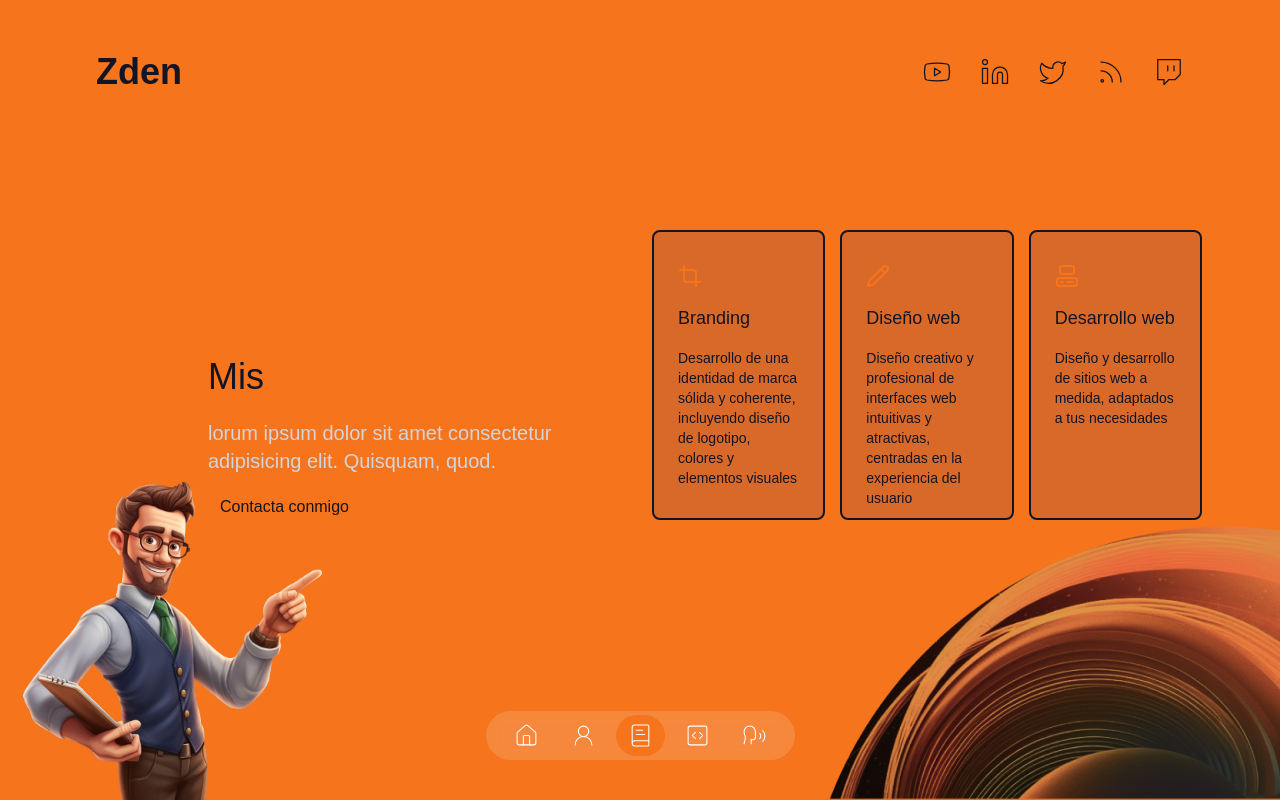
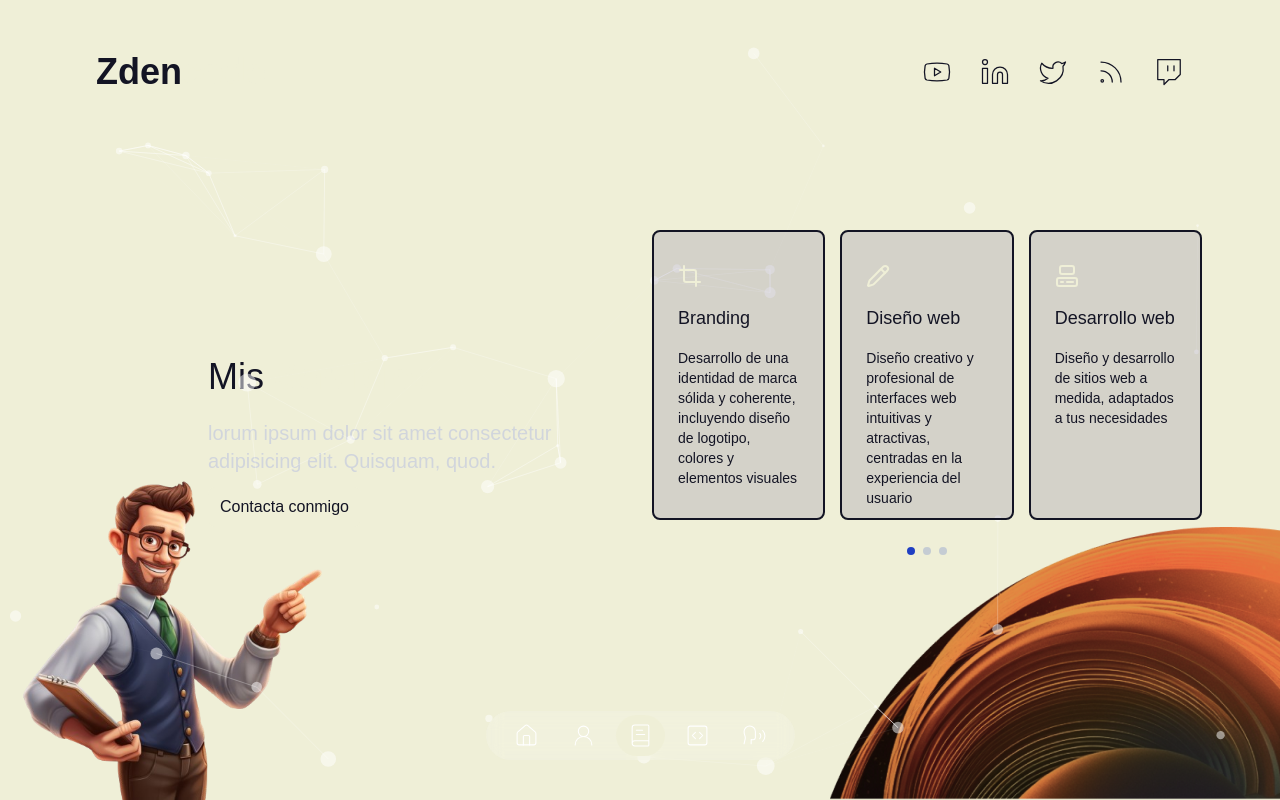
Before and after one commit to zdenc0de/portafolio, a Next.js app: page /services in a window 1280 px wide. Built offline with nearby package versions, Linux system fonts and the light colour scheme.

Commit message:
Bg color changed and particles added in every single subpage

```diff
--- a/app/(routes)/about-me/page.tsx
+++ b/app/(routes)/about-me/page.tsx
@@ -3,12 +3,14 @@ import { TransitionPage } from "@/components/transition-page";
 import { Avatar } from "@/components/avatar";
 import { CounterServices } from "@/components/counter-services";
 import { TimeLine } from "@/components/time-line";
+import { CoverParticles } from '../../../components/cover-particles';
 
 export default function PageAboutMe() {
   return (
     <>
         <TransitionPage />
         <ContainerPage>
+          <CoverParticles />
             <Avatar />
             <h1 className="text-2xl leading-thight text-center md:text-left md:text-5xl md:mt-10">
                 Toda mi {''}
@@ -17,7 +19,9 @@ export default function PageAboutMe() {
             <CounterServices />
 
             <TimeLine />
+          <CoverParticles />
         </ContainerPage>
+
     </>
   )
 }
--- a/app/(routes)/portfolio/page.tsx
+++ b/app/(routes)/portfolio/page.tsx
@@ -1,6 +1,7 @@
 import { AvatarPortfolio } from "@/components/avatar-portfolio";
 import { CircleImage } from "@/components/circle-image";
 import { ContainerPage } from "@/components/container";
+import { CoverParticles } from "@/components/cover-particles";
 import { PortfolioBox } from "@/components/portfolio-box";
 import { TransitionPage } from "@/components/transition-page";
 import { dataPortfolio } from "@/data";
@@ -11,6 +12,7 @@ export default function PortfolioPage() {
       <TransitionPage />
       <AvatarPortfolio />
       <CircleImage />
+      <CoverParticles />
 
       <div className="flex flex-col justify-center h-full">
         <h1 className="text-2xl leading-tight text-center md:text-4xl md:mb-5">Mis ultimos
--- a/app/(routes)/services/page.tsx
+++ b/app/(routes)/services/page.tsx
@@ -3,6 +3,7 @@ import { AvatarServices } from "@/components/avatar-services";
 import { CircleImage } from "@/components/circle-image";
 import { SliderServices } from "@/components/slider-services";
 import { TransitionPage } from "@/components/transition-page";
+import { CoverParticles } from '../../../components/cover-particles';
 
 export default function ServicesPage() {
   return (
@@ -10,6 +11,7 @@ export default function ServicesPage() {
       <TransitionPage />
       <CircleImage />
       <AvatarServices />
+      <CoverParticles />
       <div className="grid items-center justify-center h-screen max-w-5xl gap-6 mx-auto md:grid-cols-2 md:px-20">
         <div className="max-w-lg mt-20">
           <h1 className="text-2xl leading-tight text-center md:text-left md:text-4xl md:mb-5">
--- a/app/(routes)/testimonials/page.tsx
+++ b/app/(routes)/testimonials/page.tsx
@@ -6,11 +6,13 @@ import { TransitionPage } from "@/components/transition-page";
 import { dataTestimonials } from "@/data";
 import { Pagination } from "swiper/modules";
 import { Swiper, SwiperSlide } from "swiper/react";
+import { CoverParticles } from "@/components/cover-particles";
 
 export default function TestimonialsPage() {
   return (
     <>
       <TransitionPage />
+      <CoverParticles />
       <div className="flex flex-col justify-center h-screen">
         <CircleImage />
         <h1 className="text-2xl leading-tight text-center md:text-4xl md:mb-5">
--- a/app/globals.css
+++ b/app/globals.css
@@ -4,30 +4,28 @@
 /* === Tokens/Design system === */
 @theme {
   /* colores -> utilidades: bg-*, text-*, border-* */
-  --color-secondary: #f5741c; /* text-secondary, bg-secondary, border-secondary */
-  --color-dark-bg:  #131424;  /* bg-dark-bg, text-dark-bg, etc. */
+  --color-primary:    #1F3FC3; /* Nuevo: Cobalt Blue */
+  --color-secondary:  #EFEFD7; /* Nuevo: Light Cream */
+  --color-accent:     #f5741c; /* Mantenemos el naranja como color de acento */
+  --color-dark-bg:    #131424; /* bg-dark-bg, text-dark-bg, etc. */
 
   /* fondo -> utilidad: bg-gradient-cover */
-  --background-image-gradient-cover:
-    linear-gradient(
-      90.21deg,
-      rgba(170, 54, 124, 0.5) -5.91%,
-      rgba(74, 47, 189, 0.5) 111.58%
-    );
+  --bg-gradient-cover: linear-gradient(135deg, #1F3FC3 0%, #EFEFD7 100%);
 }
 
+/* Modo claro por defecto */
 :root {
-  --background: #f5741c;
-  --foreground: #131424;
+  --background: var(--color-secondary); /* Fondo Light Cream */
+  --foreground: var(--color-dark-bg);   /* Texto oscuro por defecto */
   --font-sans: var(--font-geist-sans);
   --font-mono: var(--font-geist-mono);
 }
 
-/* Modo oscuro por media query (opcional) */
+/* Modo oscuro por media query */
 @media (prefers-color-scheme: dark) {
   :root {
-    --background: #1f1934;
-    --foreground: #ededed;
+    --background: #0b135a;
+    --foreground: #EFEFD7;
   }
 }
 
@@ -37,8 +35,12 @@ body {
   font-family: Arial, Helvetica, sans-serif;
 }
 
+/*
+  Actualizamos el color de la paginación del Swiper
+  para que use el nuevo color de acento o el primario.
+*/
 .swiper-horizontal > .swiper-pagination-bullets .swiper-pagination-bullet,
 .swiper-pagination-horizontal.swiper-pagination-bullets
   .swiper-pagination-bullet {
-    background-color: #f5741c;
+    background-color: var(--color-primary); /* Paginación en Cobalt Blue */
   }
--- a/components/introduction.tsx
+++ b/components/introduction.tsx
@@ -6,7 +6,7 @@ import { TypeAnimation } from "react-type-animation";
 
 export const Introduction = () => {
   return (
-    <section className="w-full bg-dark-bg/60 pb-28 md:pb-0">
+    <section className="w-full pb-28 md:pb-0">
       <div className="z-20 grid h-full items-center p-6 py-20 md:grid-cols-2 md:py-0">
         <Image
           src="/home-4.png" // asegúrate que exista en /public
```
